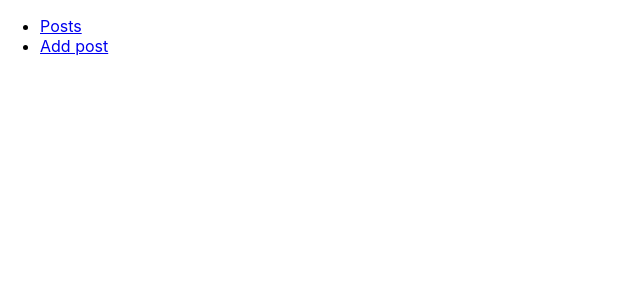
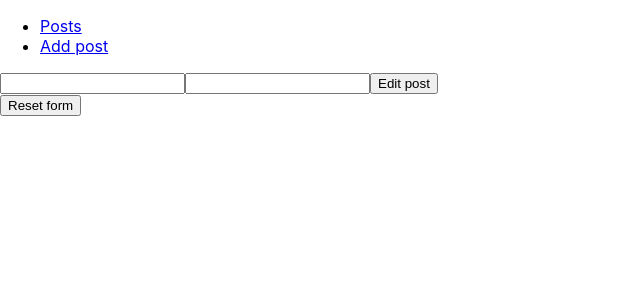
Before and after one commit to s-cumpalovic/blog-app, a React (Create React App) app: page /edit/1 in a window 1280 px wide. Shown: the top 300 px of the page, without its empty margins (0-640 px from the left). Built offline with nearby package versions, Linux system fonts and the light colour scheme; no server answers.

Commit message:
Edit button implementation

```diff
--- a/src/Router.js
+++ b/src/Router.js
@@ -14,6 +14,9 @@ export default function Router() {
       <Route path="/posts/:id">
         <AppSinglePost />
       </Route>
+      <Route path="/edit/:id">
+        <AddPost />
+      </Route>
       <Route path="/add">
         <AddPost />
       </Route>
--- a/src/components/FormComponents.jsx/FormComponent.jsx
+++ b/src/components/FormComponents.jsx/FormComponent.jsx
@@ -1,6 +1,7 @@
 import React from "react";
 
 export default function FormComponent({
+  id,
   handleSubmit,
   onSubmit,
   register,
@@ -8,7 +9,7 @@ export default function FormComponent({
 }) {
   return (
     <div>
-      <form onSubmit={handleSubmit(onSubmit)}>
+      <form onSubmit={(e) => handleSubmit(onSubmit)(e)}>
         <input
           type="text"
           {...register("title", { required: true, minLength: 2 })}
@@ -17,7 +18,7 @@ export default function FormComponent({
           type="text"
           {...register("text", { required: true, maxLength: 300 })}
         />
-        <button type="submit">Add post</button>
+        <button type="submit">{id ? "Edit post" : "Add post"}</button>
       </form>
       <button onClick={() => reset()}>Reset form</button>
     </div>
--- a/src/pages/AddPost.jsx
+++ b/src/pages/AddPost.jsx
@@ -1,15 +1,27 @@
-import React from "react";
+import React, { useState, useEffect } from "react";
 import { useForm } from "react-hook-form";
 import FormComponent from "../components/FormComponents.jsx/FormComponent";
 import PostsService from "../services/PostsService";
-import { useHistory } from "react-router-dom";
+import { useHistory, useParams } from "react-router-dom";
 
 export default function AddPost() {
-  const { handleSubmit, register, reset } = useForm();
+  const [singlePost, setSinglePost] = useState();
+  const { handleSubmit, register, reset, setValue } = useForm();
   const history = useHistory();
+  const { id } = useParams();
+
+  console.log(handleSubmit);
+  useEffect(() => {
+    handleSinglePost();
+  }, []);
 
   const handleSubmitForm = async (formValues) => {
-    const response = await PostsService.post(formValues);
+    let response = {};
+    if (!id) {
+      response = await PostsService.post(formValues);
+    } else {
+      response = await PostsService.edit(id, formValues);
+    }
 
     if (response.status === 200) {
       alert("Post added successfully!");
@@ -17,11 +29,25 @@ export default function AddPost() {
     }
   };
 
+  const handleSinglePost = async () => {
+    console.log(id);
+    if (id) {
+      const response = await PostsService.get(id);
+      console.log(response.data);
+      if (response.status === 200) {
+        reset({ ...response.data });
+      }
+    }
+  };
+
   return (
     <FormComponent
-      handleSubmit={() => handleSubmit(handleSubmitForm)}
+      id={id}
+      handleSubmit={handleSubmit}
+      onSubmit={handleSubmitForm}
       register={register}
       reset={reset}
+      setValues={setValue}
     />
   );
 }
--- a/src/pages/AppPosts.jsx
+++ b/src/pages/AppPosts.jsx
@@ -25,6 +25,7 @@ export default function AppPosts() {
           <div key={post.id}>
             <PostComponent title={post.title} />
             <Link to={`/posts/${post.id}`}>View post</Link>
+            <Link to={`/edit/${post.id}`}>Edit post</Link>
           </div>
         ))}
     </div>
--- a/src/services/PostsService.js
+++ b/src/services/PostsService.js
@@ -15,6 +15,11 @@ class PostsService {
     const response = await axiosObj.post("/posts", obj);
     return response;
   }
+
+  async edit(id, obj) {
+    const response = await axiosObj.put(`/posts/${id}`, obj);
+    return response;
+  }
 }
 
 export default new PostsService();
```
